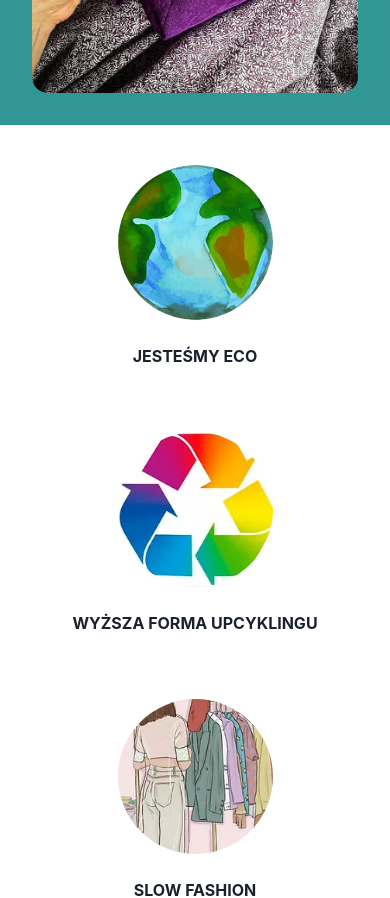
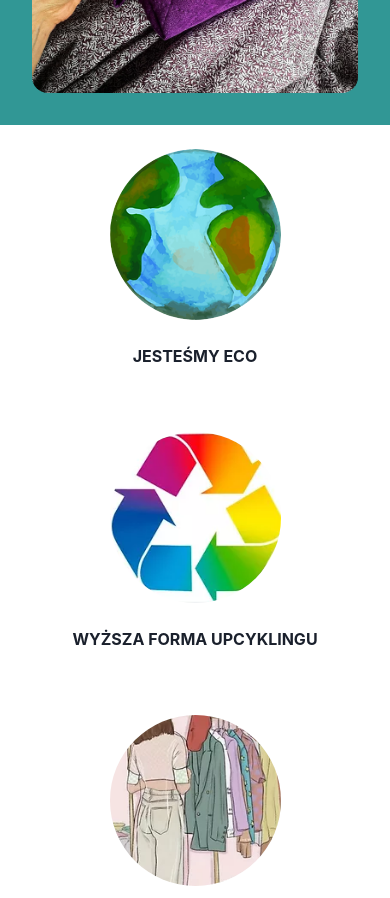
Before and after one commit to antek-karlsson/wildbags_1.0.2, a React (Create React App) app: page / in a window 390 px wide. Shown: the part 2580-3478 px from the top of the page. Built offline with nearby package versions, Linux system fonts and the light colour scheme.

Commit message:
adjusted padding for responsive viewing

```diff
--- a/src/components/features-box/features-box.comp.jsx
+++ b/src/components/features-box/features-box.comp.jsx
@@ -8,7 +8,7 @@ import FeatureCard from "./feature-card.sub-comp";
 
 const FeaturesBox = () => {
   return (
-    <SimpleGrid columns={[1, null, 2, 4]} spacing={8} p={8}>
+    <SimpleGrid columns={[1, null, 2, 4]} spacing={8} p={[4, 12]}>
       <FeatureCard src={features_1} label={"JESTEŚMY ECO"} />
       <FeatureCard src={features_2} label={"WYŻSZA FORMA UPCYKLINGU"} />
       <FeatureCard src={features_3} label={"SLOW FASHION"} />
```
